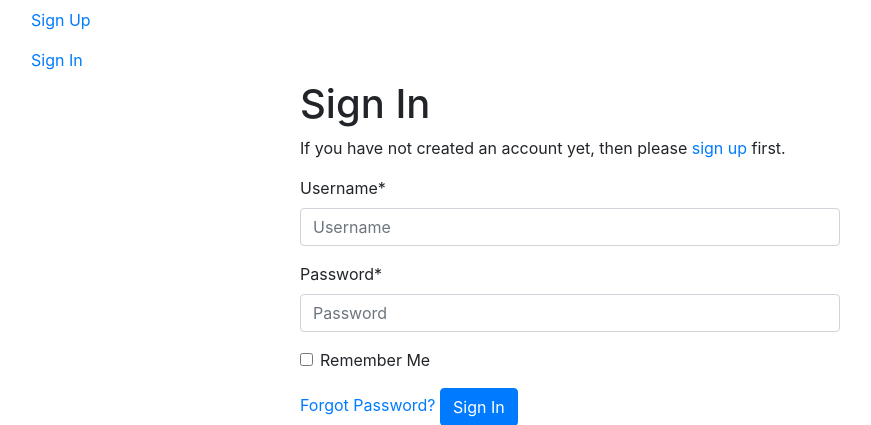
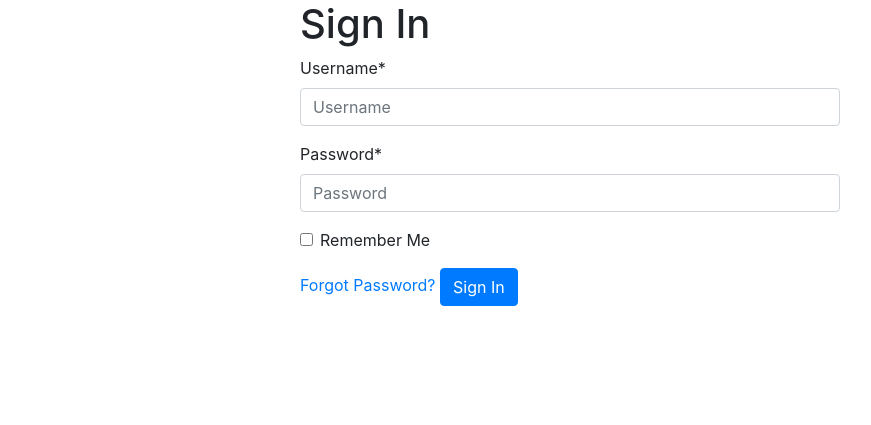
Before and after one commit to bfssi-forest-dussault/bmh_lims, a Django app: page /accounts/login/ in a window 1280 px wide. Shown: the top 425 px of the page, without its empty margins (70-941 px from the left). Run offline with Django 3.2, Linux system fonts and the light colour scheme; parts of the project's set-up code (start-up, migrations or seed data) failed here and were passed over; some libraries are stand-ins or nearby versions.

Commit message:
remove unused elements

```diff
--- a/bmh_lims/templates/account/login.html
+++ b/bmh_lims/templates/account/login.html
@@ -30,8 +30,6 @@ for a {{ site_name }} account and sign in below:{% endblocktrans %}</p>
 {% include "socialaccount/snippets/login_extra.html" %}
 
 {% else %}
-<p>{% blocktrans %}If you have not created an account yet, then please
-<a href="{{ signup_url }}">sign up</a> first.{% endblocktrans %}</p>
 {% endif %}
 
 <form class="login" method="POST" action="{% url 'account_login' %}">
--- a/bmh_lims/templates/base.html
+++ b/bmh_lims/templates/base.html
@@ -5,7 +5,7 @@
   <meta http-equiv="x-ua-compatible" content="ie=edge">
   <title>{% block title %}BMH LIMS{% endblock title %}</title>
   <meta name="viewport" content="width=device-width, initial-scale=1.0">
-  <meta name="description" content="Behold My Awesome Project!">
+  <meta name="description" content="BMH LIMS">
   <meta name="author" content="Forest Dussault">
 
   <!-- HTML5 shim, for IE6-8 support of HTML5 elements -->
@@ -21,14 +21,11 @@
     <link href="https://stackpath.bootstrapcdn.com/bootstrap/4.3.1/css/bootstrap.min.css" rel="stylesheet"
           integrity="sha384-ggOyR0iXCbMQv3Xipma34MD+dH/1fQ784/j6cY/iJTQUOhcWr7x9JvoRxT2MZw1T" crossorigin="anonymous">
 
-
     <!-- Your stuff: Third-party CSS libraries go here -->
 
     <!-- This file stores project-specific CSS -->
 
     <link href="{% static 'css/project.css' %}" rel="stylesheet">
-
-
   {% endblock %}
 
 </head>
@@ -38,21 +35,18 @@
 <div class="container">
   {% if request.user.is_authenticated %}
     {# URL provided by django-allauth/account/urls.py #}
-    <a class="nav-link" href="{% url 'users:detail' request.user.username %}">{% trans "My Profile" %}</a>
+{#    <a class="nav-link" href="{% url 'users:detail' request.user.username %}">{% trans "My Profile" %}</a>#}
     {# URL provided by django-allauth/account/urls.py #}
-    <a class="nav-link" href="{% url 'account_logout' %}">{% trans "Sign Out" %}</a>
-    <a class="nav-link" href="{% url 'frontend:index' %}">{% trans "LIMS" %}</a>
+{#    <a class="nav-link" href="{% url 'account_logout' %}">{% trans "Sign Out" %}</a>#}
+{#    <a class="nav-link" href="{% url 'frontend:index' %}">{% trans "LIMS" %}</a>#}
   {% else %}
-    {# URL provided by django-allauth/account/urls.py #}
-    <a id="sign-up-link" class="nav-link" href="{% url 'account_signup' %}">{% trans "Sign Up" %}</a>
-    {# URL provided by django-allauth/account/urls.py #}
-    <a id="log-in-link" class="nav-link" href="{% url 'account_login' %}">{% trans "Sign In" %}</a>
   {% endif %}
 </div>
 
 <div class="container">
 
   {% if messages %}
+    <br>
     {% for message in messages %}
       <div class="alert {% if message.tags %}alert-{{ message.tags }}{% endif %}">{{ message }}
         <button type="button" class="close" data-dismiss="alert" aria-label="Close"><span
@@ -86,7 +80,6 @@
 
   <!-- Your stuff: Third-party javascript libraries go here -->
 
-
   <!-- place project specific Javascript in this file -->
 
   <script src="{% static 'js/project.js' %}"></script>
```
